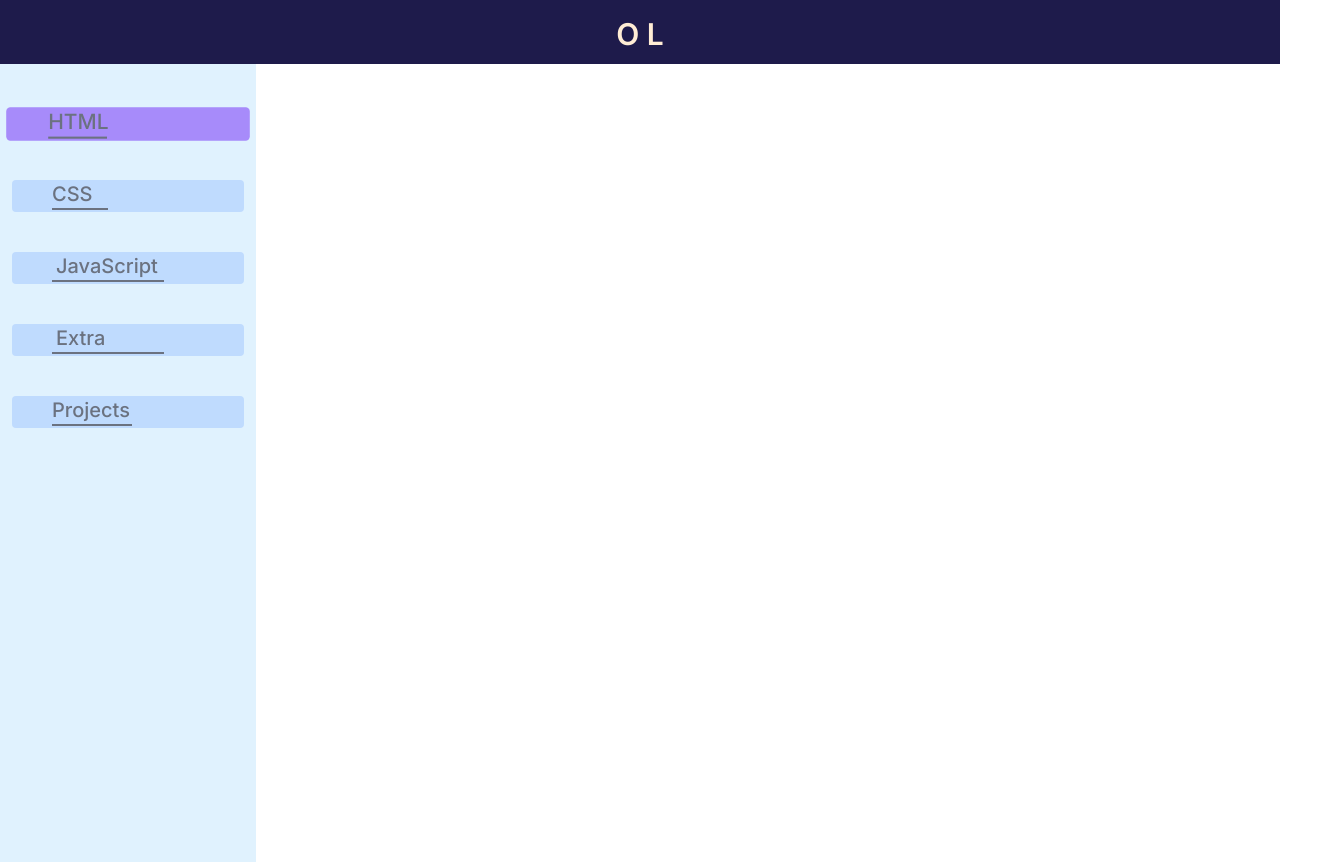
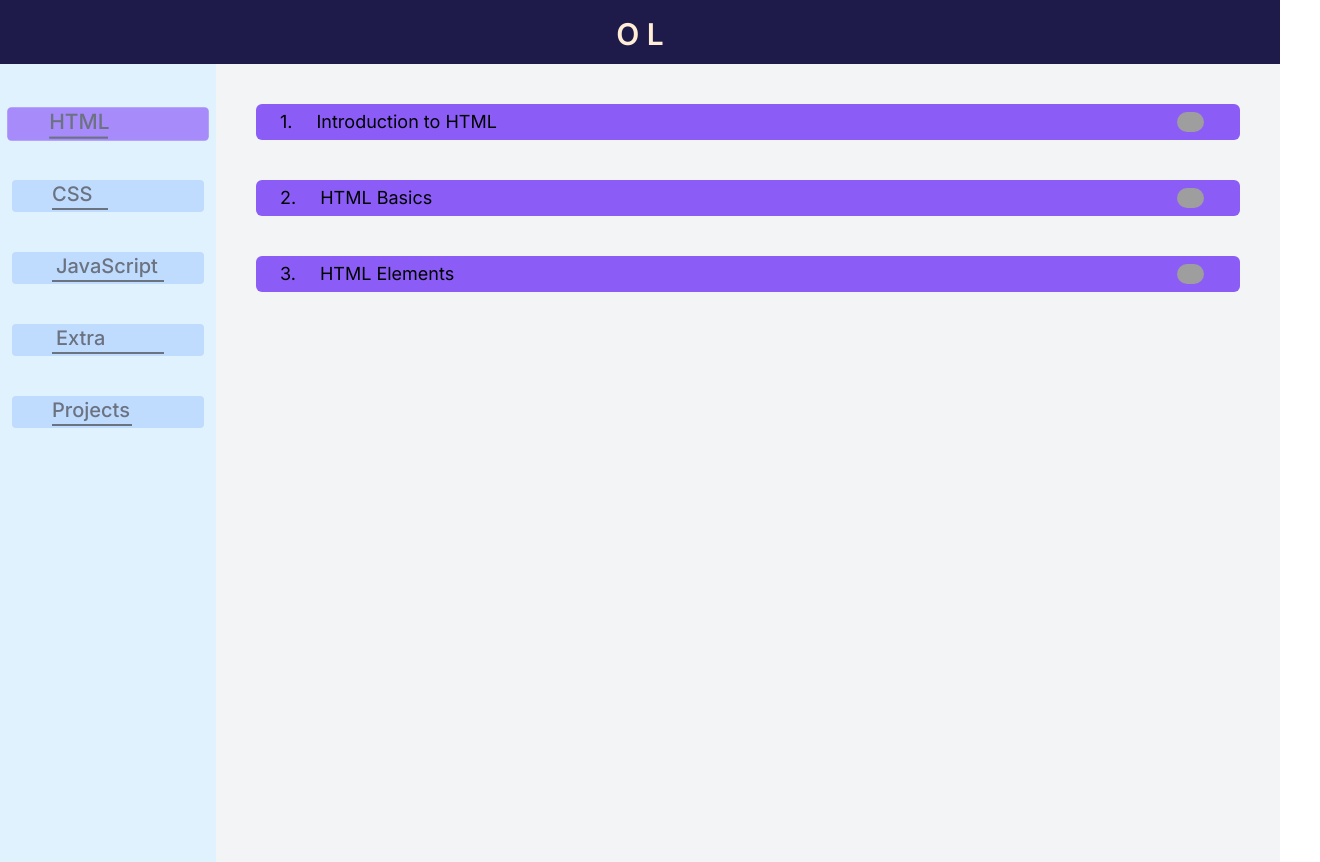
Before and after one commit to Yashhh999/OnLearn, a Next.js app: page /learn/webdev/html in a window 1280 px wide. Shown: the top 862 px of the page, 1320 px wide, since content can reach past the window. Built offline with nearby package versions, Linux system fonts and the light colour scheme; grey boxes are pictures that could not be loaded.

Commit message:
Added Video Bar

```diff
--- a/src/app/learn/webdev/html/page.js
+++ b/src/app/learn/webdev/html/page.js
@@ -1,7 +1,19 @@
+'use client'
+
+import VideoBar from "@/components/VideoBar"
+import { useState } from "react"
 export default function Page() {
+    let num;
+    let title;
+    let description;
+
     return(
         <>
-
+        <div className="w-full">
+        <VideoBar propsValue={{num:"1.", title:"Introduction to HTML"}}/>
+        <VideoBar propsValue={{num:"2.", title:"HTML Basics"}}/>
+        <VideoBar propsValue={{num:"3.", title:"HTML Elements"}}/>
+        </div>
         </>
  )
 }
--- a/src/app/learn/webdev/layout.js
+++ b/src/app/learn/webdev/layout.js
@@ -15,9 +15,11 @@ export default function RootLayout({ children }) {
     <html lang="en">
       <body className={inter.className}>
         <Nav />
+    <div className="flex bg-gray-100">
         <Wdsidebar />
         {children}
-        <Footer/>
+        </div>
+
         </body>
     </html>
   );
--- a/src/components/Footer.js
+++ b/src/components/Footer.js
@@ -3,9 +3,9 @@ import Link from "next/link";
 export default function Footer() {
     return(
         <>
-        <div className="justify-center flex bg-transparent">
+        <div className="justify-center flex bg-gray-200 w-full h-8">
             <Link href="https://github.com/Yashhh999/OnLearn/">
-            <img src="https://encrypted-tbn0.gstatic.com/images?q=tbn:ANd9GcRO6zsN2YozOB9s5jPjbwO0Y52x8tNWrpGwaluKFPq_sA&s" className="h-12 rounded-full" alt="github" />
+            <img src="https://encrypted-tbn0.gstatic.com/images?q=tbn:ANd9GcRO6zsN2YozOB9s5jPjbwO0Y52x8tNWrpGwaluKFPq_sA&s" className="h-8 rounded-full" alt="github" />
             </Link>
         </div>
         </>
--- /dev/null
+++ b/src/components/VideoBar.js
@@ -0,0 +1,39 @@
+'use client'
+
+import { useState } from "react"
+export default function VideoBar({ propsValue }) {
+    const [num, setNum] = useState(propsValue.num)
+    const [title, setTitle] = useState(propsValue.title)
+    const [description, setDescription] = useState('')
+    const [video, setVideo] = useState('')
+    const [value, setValue] = useState('')
+    const [isRotated, setIsRotated] = useState(false)
+
+    const click = (e) => {
+        e.preventDefault()
+        setIsRotated(!isRotated);
+    }
+
+    return (
+        <>
+            <div className="m-10 w-full mr-20">
+                <div className="flex justify-between text-lg mr-20 rounded-md p-1 bg-violet-500" >
+                    <div className="flex ml-5">
+                        <h1>{num} </h1>
+                        <h1 className="mx-6">{title} </h1>
+                    </div>
+                    <button onClick={click} >
+                        <img src="https://cdn-icons-png.freepik.com/512/1/1960.png" className={`h-5 mr-8  ${isRotated ? 'transition: rotate-90 duration-300 rounded-full' : 'transition: rotate-0 duration-300 rounded-full'}`} ></img>
+                    </button>
+                </div>
+
+                {isRotated ? <div className="h-16  bg-gray-200">
+
+                </div> : ''}
+
+            </div>
+
+
+        </>
+    )
+}
```
